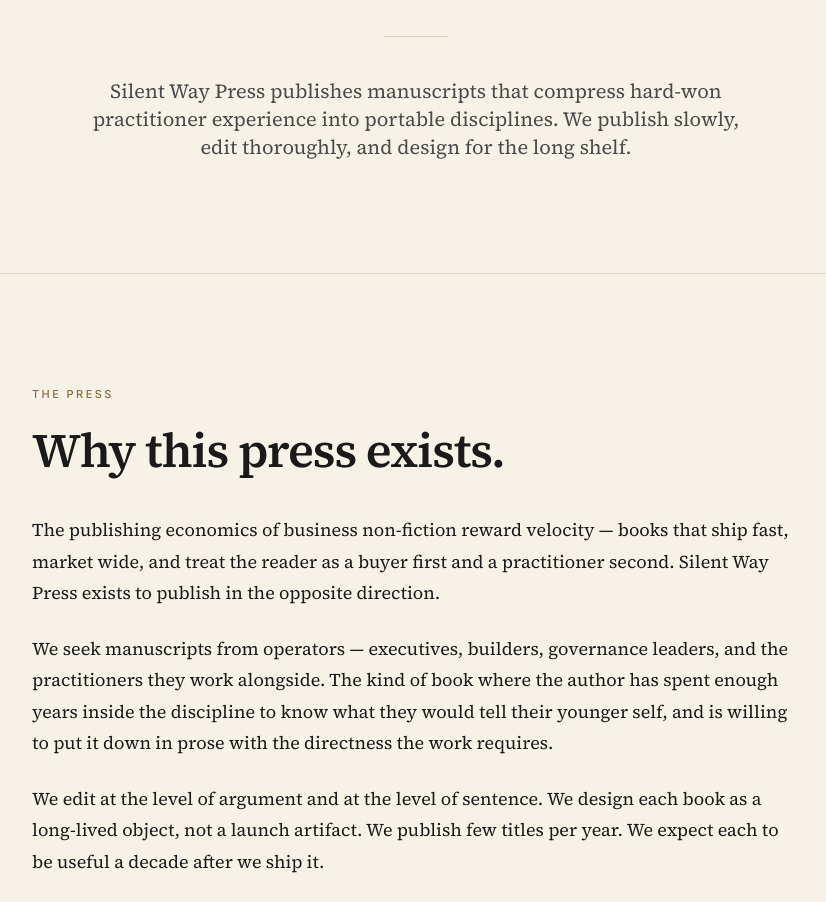
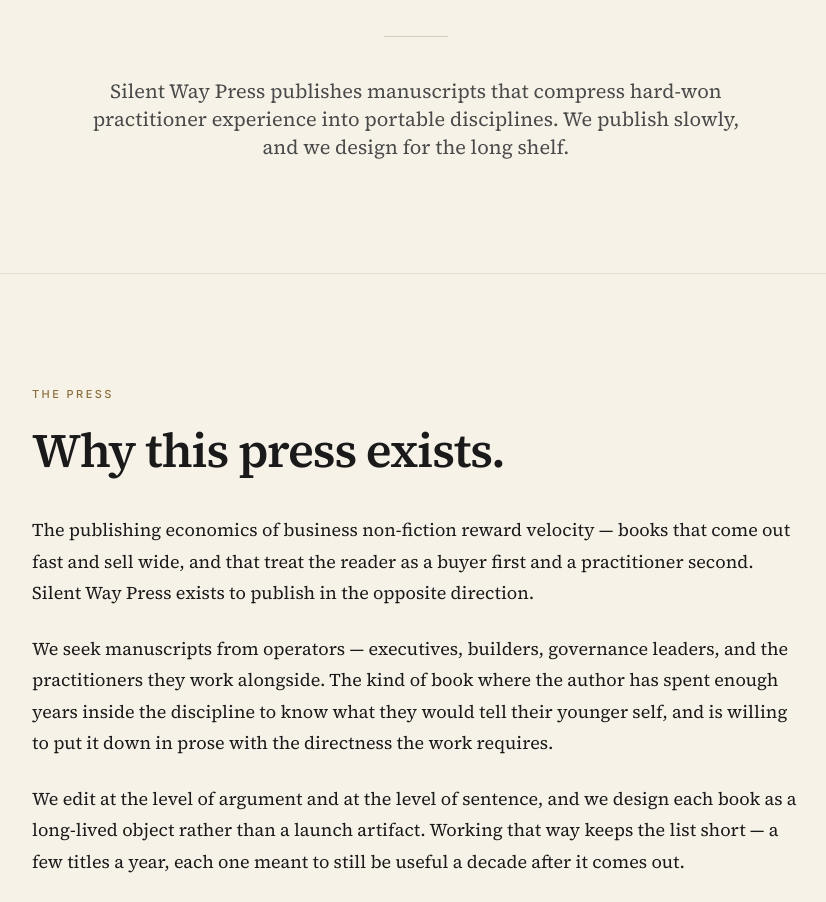
Before and after one commit to BrandonChiazza/silentwaypress.com, a plain HTML site: page index.html in a window 1280 px wide. Shown: the part 390-1292 px from the top of the page, without its empty margins (224-1050 px from the left). Drawn offline with nearby package versions, Linux system fonts and the light colour scheme.

Commit message:
Sync site copy to the current Laws and page counts

```diff
--- a/index.html
+++ b/index.html
@@ -100,7 +100,7 @@
       </p>
       <div class="editorial-rule"></div>
       <p class="font-serif text-lg md:text-xl text-inkSoft leading-relaxed max-w-2xl mx-auto">
-        Silent Way Press publishes manuscripts that compress hard-won practitioner experience into portable disciplines. We publish slowly, edit thoroughly, and design for the long shelf.
+        Silent Way Press publishes manuscripts that compress hard-won practitioner experience into portable disciplines. We publish slowly, and we design for the long shelf.
       </p>
     </div>
   </section>
@@ -115,13 +115,13 @@
 
       <div class="font-serif text-lg leading-[1.75] text-ink space-y-6">
         <p>
-          The publishing economics of business non-fiction reward velocity — books that ship fast, market wide, and treat the reader as a buyer first and a practitioner second. Silent Way Press exists to publish in the opposite direction.
+          The publishing economics of business non-fiction reward velocity — books that come out fast and sell wide, and that treat the reader as a buyer first and a practitioner second. Silent Way Press exists to publish in the opposite direction.
         </p>
         <p>
           We seek manuscripts from operators — executives, builders, governance leaders, and the practitioners they work alongside. The kind of book where the author has spent enough years inside the discipline to know what they would tell their younger self, and is willing to put it down in prose with the directness the work requires.
         </p>
         <p>
-          We edit at the level of argument and at the level of sentence. We design each book as a long-lived object, not a launch artifact. We publish few titles per year. We expect each to be useful a decade after we ship it.
+          We edit at the level of argument and at the level of sentence, and we design each book as a long-lived object rather than a launch artifact. Working that way keeps the list short — a few titles a year, each one meant to still be useful a decade after it comes out.
         </p>
       </div>
     </div>
@@ -137,7 +137,7 @@
 
       <div class="font-serif text-lg leading-[1.75] text-ink space-y-6">
         <p>
-          The press takes its name from the 1969 Miles Davis recording, <em>In a Silent Way</em> — widely understood as the record that opened the door to the next twenty years of jazz. It did so by stripping away rather than adding. Less rhythm. Fewer notes. Longer space between them. The result was a recording that does not impose itself on the room — it changes it.
+          The press takes its name from the 1969 Miles Davis recording, <em>In a Silent Way</em> — widely understood as the record that opened the door to the next twenty years of jazz. It did so by taking away rather than adding. There is less rhythm on it and fewer notes, with more space between the ones that remain, and the result is a recording that does not impose itself on a room so much as change it.
         </p>
         <p>
           We take the principle as our editorial standard. Restraint is generative. A book made of fewer, harder-edited sentences carries further than a book made of more.
@@ -167,7 +167,7 @@
           by Brandon Chiazza
         </p>
         <p class="font-serif text-lg leading-relaxed text-ink mb-6">
-          A working manual for the executives, builders, and governance leaders who have to turn AI capability into durable enterprise value. Twenty chapters on the context layer, the proof-of-value discipline, and the operating-model change required to absorb either.
+          A working manual for the executives, builders, and governance leaders who have to turn AI capability into durable enterprise value. Twenty chapters on the context layer and the proof-of-value discipline, and on the operating-model change that absorbing either one requires.
         </p>
         <div class="flex flex-wrap gap-x-6 gap-y-2 text-sm ui text-inkSoft">
           <span>Hardcover · 416pp</span>
```
